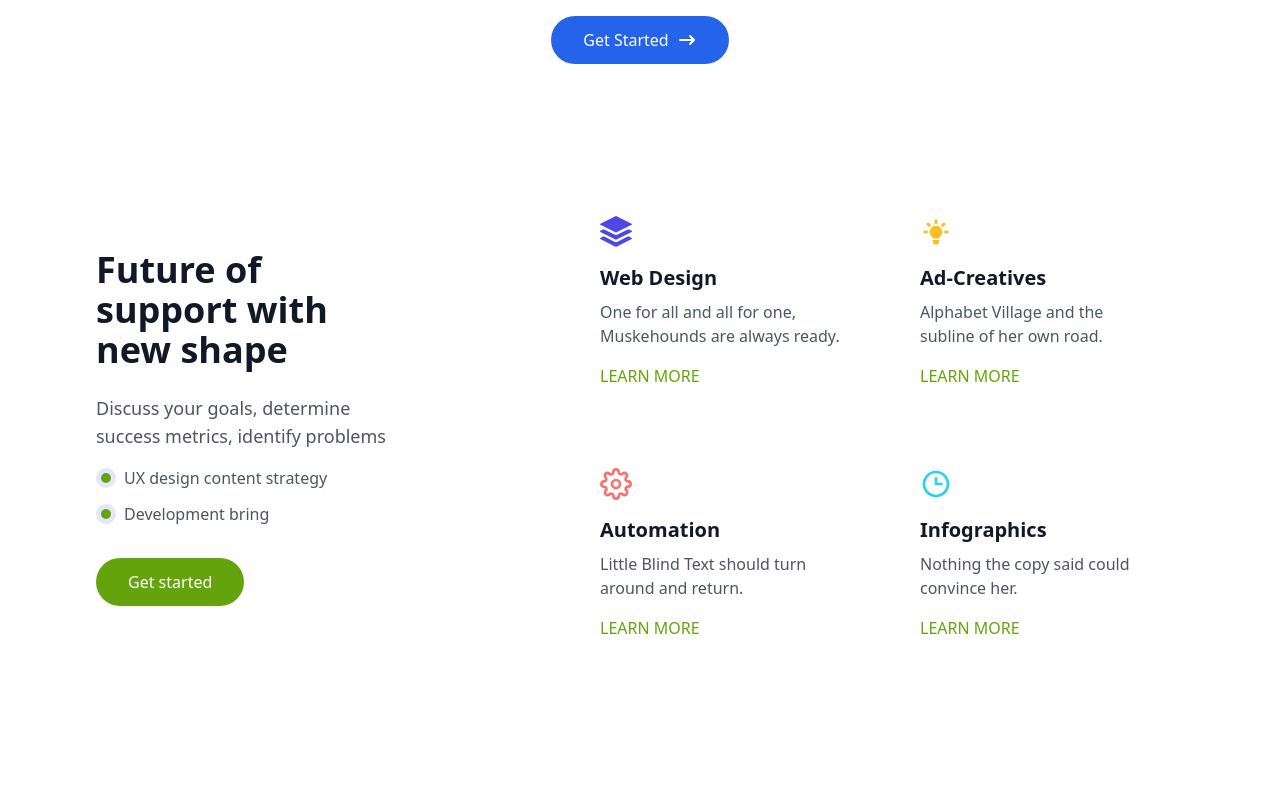
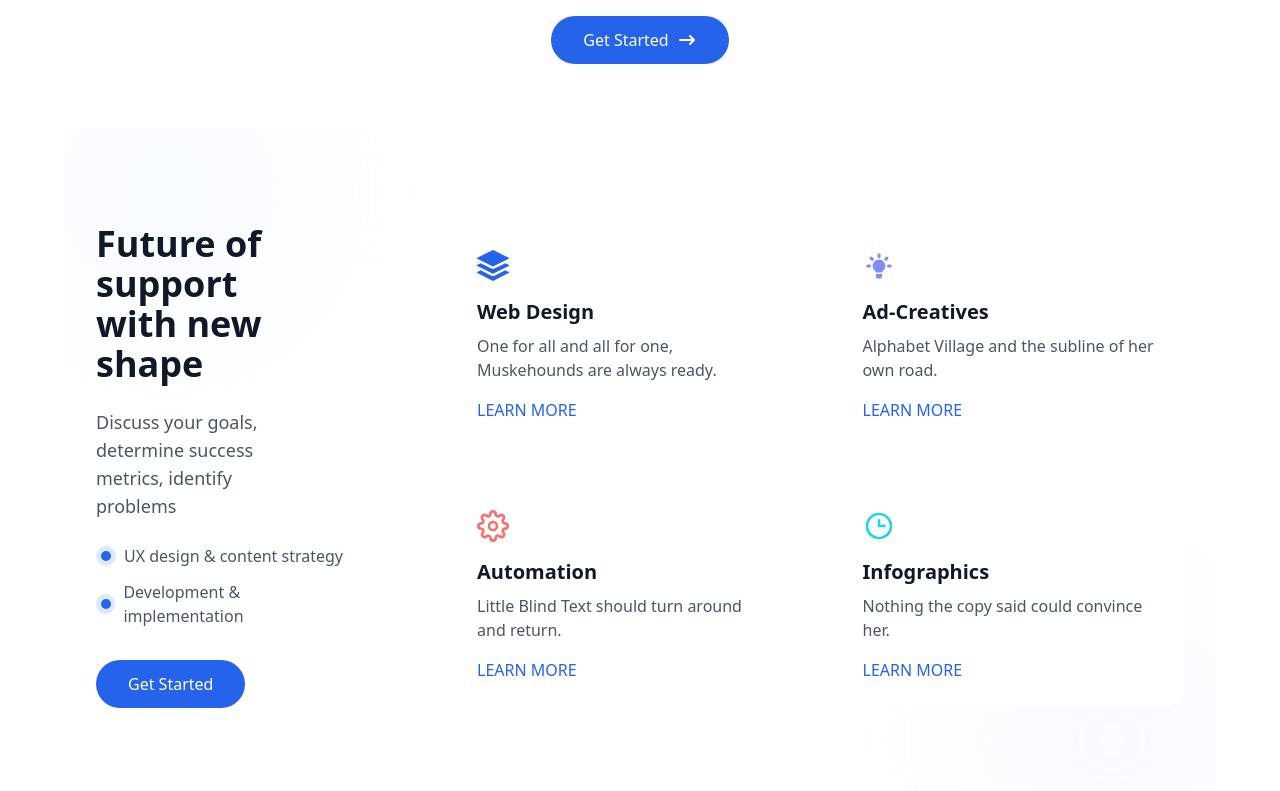
Before and after one commit to Arafat0122/Loop-Global-Tech, a React (Vite) app: page / in a window 1280 px wide. Shown: the part 4129-4920 px from the top of the page. Built offline with nearby package versions, Linux system fonts and the light colour scheme.

Commit message:
Feature  updated

```diff
--- a/src/components/Feature.jsx
+++ b/src/components/Feature.jsx
@@ -1,22 +1,21 @@
-import React from 'react'
-import { BsStack } from 'react-icons/bs'
-import { HiLightBulb } from 'react-icons/hi'
-import { FiSettings } from 'react-icons/fi'
+import React from 'react';
+import { BsStack } from 'react-icons/bs';
+import { HiLightBulb } from 'react-icons/hi';
+import { FiSettings } from 'react-icons/fi';
 import { BiTime } from 'react-icons/bi';
 import { motion } from "framer-motion";
 import { fadeIn, textVariant } from "../utils/motion";
 
-
 const Feature = () => {
   const services = [
     {
-      icon: <BsStack className="w-8 h-8 text-indigo-600" />,
+      icon: <BsStack className="w-8 h-8 text-blue-600" />,
       title: "Web Design",
       description: "One for all and all for one, Muskehounds are always ready.",
       link: "#learn-more"
     },
     {
-      icon: <HiLightBulb className="w-8 h-8 text-amber-400" />,
+      icon: <HiLightBulb className="w-8 h-8 text-indigo-400" />,
       title: "Ad-Creatives",
       description: "Alphabet Village and the subline of her own road.",
       link: "#learn-more"
@@ -33,99 +32,70 @@ const Feature = () => {
       description: "Nothing the copy said could convince her.",
       link: "#learn-more"
     }
-  ]
+  ];
 
   return (
-    <section id="services" className="py-12 md:py-16 container mx-auto px-4 sm:px-6 lg:px-8">
-     <motion.div
-       variants={fadeIn('up', 0.3)}
-      className='flex flex-col md:flex-row items-center justify-between gap-12 lg:gap-24'
-     >
+    <section id="services" className="py-16 md:py-24 container mx-auto px-4 sm:px-6 lg:px-8 relative overflow-hidden">
+
+      {/* Background Blobs */}
+      <div className="absolute -top-20 -left-10 w-72 h-72 rounded-full bg-blue-100/20 blur-3xl -z-10"></div>
+      <div className="absolute -bottom-20 -right-10 w-72 h-72 rounded-full bg-indigo-100/20 blur-3xl -z-10"></div>
+
+      <motion.div variants={fadeIn('up', 0.3)} className='flex flex-col md:flex-row items-center justify-between gap-12 lg:gap-24'>
+
         {/* Header */}
-       <motion.div
-         variants={fadeIn('right', 0.4)}
-        className="md:w-1/3"
-       >
-        <motion.h2
-          variants={textVariant(0.2)}
-          className="text-3xl md:text-4xl font-bold mb-6 md:w-4/5"
-        >
+        <motion.div variants={fadeIn('right', 0.4)} className="md:w-1/3">
+          <motion.h2 variants={textVariant(0.2)} className="text-3xl md:text-4xl font-bold mb-6 md:w-4/5 text-gray-900">
             Future of support with new shape
           </motion.h2>
-        <motion.p
-           variants={fadeIn('up', 0.5)}
-          className="text-gray-600 text-lg mb-4 md:w-4/5"
-        >
+          <motion.p variants={fadeIn('up', 0.5)} className="text-gray-600 text-lg mb-6 md:w-4/5">
             Discuss your goals, determine success metrics, identify problems
           </motion.p>
-        <motion.div
-          variants={fadeIn('up', 0.6)}
-          className="space-y-3"
-        >
-          <motion.div
-             variants={fadeIn('right', 0.7)}
-            className="flex items-center gap-2"
-          >
-            <div className="w-5 h-5 rounded-full bg-indigo-100 flex items-center justify-center">
-              <div className="w-2.5 h-2.5 rounded-full bg-lime-600"></div>
+
+          <motion.div variants={fadeIn('up', 0.6)} className="space-y-3">
+            <motion.div variants={fadeIn('right', 0.7)} className="flex items-center gap-2">
+              <div className="w-5 h-5 rounded-full bg-blue-100 flex items-center justify-center">
+                <div className="w-2.5 h-2.5 rounded-full bg-blue-600"></div>
               </div>
-            <span className="text-gray-600">UX design content strategy</span>
+              <span className="text-gray-600">UX design & content strategy</span>
             </motion.div>
-          <motion.div
-             variants={fadeIn('right', 0.8)}
-            className="flex items-center gap-2"
-          >
-            <div className="w-5 h-5 rounded-full bg-indigo-100 flex items-center justify-center">
-              <div className="w-2.5 h-2.5 rounded-full bg-lime-600"></div>
+            <motion.div variants={fadeIn('right', 0.8)} className="flex items-center gap-2">
+              <div className="w-5 h-5 rounded-full bg-blue-100 flex items-center justify-center">
+                <div className="w-2.5 h-2.5 rounded-full bg-blue-600"></div>
               </div>
-            <span className="text-gray-600">Development bring</span>
+              <span className="text-gray-600">Development & implementation</span>
             </motion.div>
           </motion.div>
+
           <motion.button
             variants={fadeIn('up', 0.9)}
             whileHover={{ scale: 1.05 }}
             whileTap={{ scale: 0.95 }}
-          className="mt-8 bg-lime-600 text-white px-8 py-3 cursor-pointer rounded-full hover:bg-lime-700 transition-colors"
+            className="mt-8 bg-blue-600 text-white px-8 py-3 cursor-pointer rounded-full hover:bg-blue-700 transition-colors"
           >
-          Get started
+            Get Started
           </motion.button>
         </motion.div>
 
         {/* Services Grid */}
-      <motion.div
-         variants={fadeIn('left', 0.4)}
-        className="grid grid-cols-1 md:grid-cols-2 gap-8"
-      >
+        <motion.div variants={fadeIn('left', 0.4)} className="grid grid-cols-1 md:grid-cols-2 gap-10">
           {services.map((service, index) => (
             <motion.div
               key={index}
               variants={fadeIn('up', 0.3 * (index + 1))}
-            whileHover={{ scale: 1.05 }}
-            className="bg-white max-w-72 cursor-pointer rounded-2xl p-6 hover:shadow-xl transition-shadow duration-300"
+              whileHover={{ scale: 1.05, boxShadow: "0 20px 40px rgba(0,0,0,0.1)" }}
+              className="bg-white cursor-pointer rounded-2xl p-6 hover:shadow-xl transition-shadow duration-300 flex flex-col"
             >
-            <motion.div
-             variants={fadeIn('down', 0.4 * (index + 1))}
-              className="mb-4"
-            >
+              <motion.div variants={fadeIn('down', 0.4 * (index + 1))} className="mb-4">
                 {service.icon}
               </motion.div>
-            <motion.h3
-               variants={textVariant(0.3)}
-              className="text-xl font-semibold mb-2"
-            >
+              <motion.h3 variants={textVariant(0.3)} className="text-xl font-semibold mb-2 text-gray-900">
                 {service.title}
               </motion.h3>
-            <motion.p
-            variants={fadeIn('up', 0.5 * (index + 1))}
-              className="text-gray-600 mb-4"
-            >
+              <motion.p variants={fadeIn('up', 0.5 * (index + 1))} className="text-gray-600 mb-4">
                 {service.description}
               </motion.p>
-            <a
-
-              href={service.link}
-              className="text-lime-600 font-medium hover:text-indigo-700 transition-colors"
-            >
+              <a href={service.link} className="text-blue-600 font-medium hover:text-blue-800 transition-colors mt-auto">
                 LEARN MORE
               </a>
             </motion.div>
@@ -136,4 +106,4 @@ const Feature = () => {
   )
 }
 
-export default Feature
+export default Feature;
```
Lines whose indentation alone changed are shown as unchanged.
